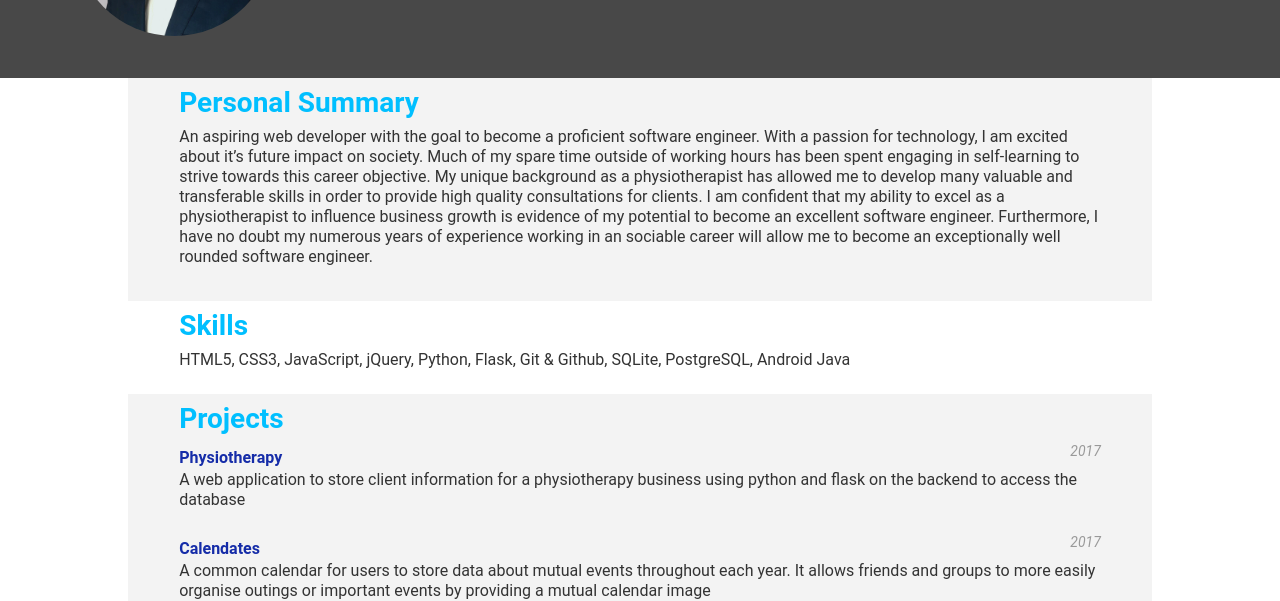
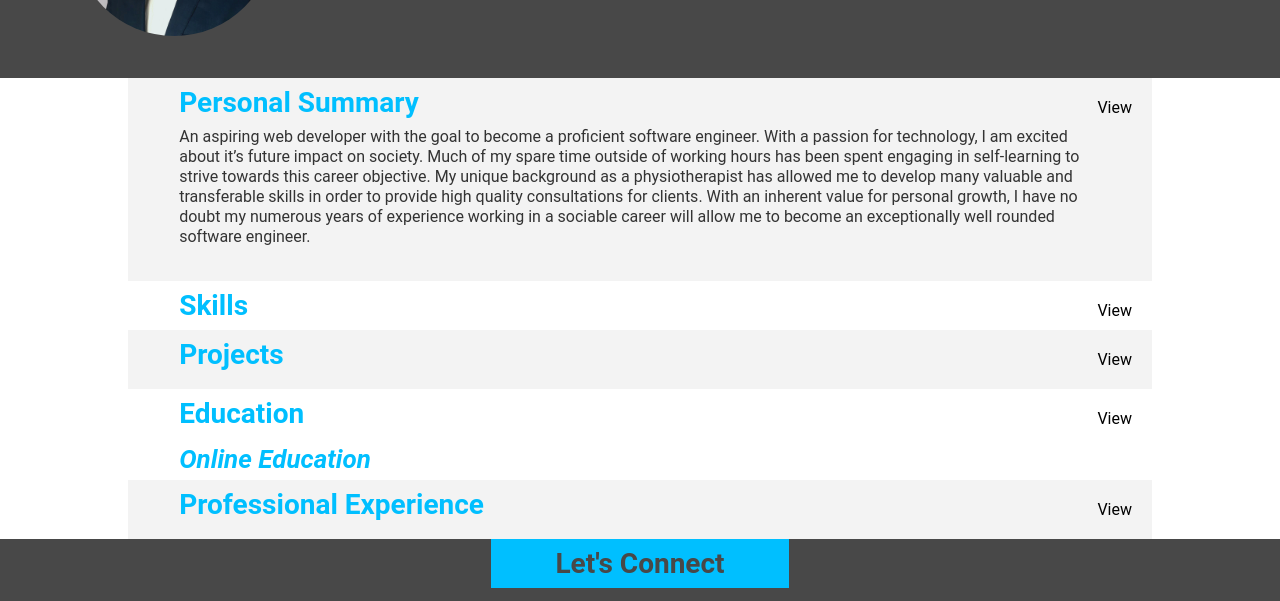
Before and after one commit to jeff-v-h/jeffvhuang.github.io, a plain HTML site: page index.html in a window 1280 px wide. Shown: the part 206-807 px from the top of the page. Drawn offline with Linux system fonts and the light colour scheme.

Commit message:
Add view div and click to toggle display of respective divs

```diff
--- a/css/style.css
+++ b/css/style.css
@@ -2,6 +2,10 @@
 	padding: 0;
 	margin: 0;
 	font-family: "Roboto", sans-serif;
+}
+
+h2 {
+	display: inline-block;
 }
 
 .clear-fix {
@@ -14,6 +18,13 @@
 	max-width: 1024px;
 }
 
+.toggle {
+	float: right;
+	margin-right: 20px;
+	margin-top: 20px;
+	cursor: pointer;
+}
+
 .summary-entry,
 .skills-entry,
 .education-entry,
@@ -21,6 +32,11 @@
 .project-entry {
 	padding: 0 5%;
 	margin-bottom: 24px;
+	display: none;
+}
+
+.summary-entry {
+	display: block;
 }
 
 .school-entry,
--- a/index.html
+++ b/index.html
@@ -15,18 +15,23 @@
 		<div id="main-content">
 			<div id="summary" class="gray">
 				<h2>Personal Summary</h2>
+				<div class="toggle">View</div>
 			</div>
 			<div id="skills">
 				<h2>Skills</h2>
+				<div class="toggle">View</div>
 			</div>
 		    <div id="projects" class="gray">
 				<h2>Projects</h2>
+				<div class="toggle">View</div>
 		    </div>
 		    <div id="education">
 				<h2>Education</h2>
+				<div class="toggle">View</div>
 		    </div>
 		    <div id="workExperience" class="gray">
 				<h2>Professional Experience</h2>
+				<div class="toggle">View</div>
 		    </div>
 		</div>
 	    <div id="footer">
--- a/js/resume-builder.js
+++ b/js/resume-builder.js
@@ -12,7 +12,7 @@ $(function() {
 			},
 			"bioPic": "images/display-picture.jpg",
 			"skills": ["HTML5", "CSS3", "JavaScript", "jQuery", "Python", "Flask", "Git & Github", "SQLite", "PostgreSQL", "Android Java"],
-			"personalSummary": "An aspiring web developer with the goal to become a proficient software engineer. With a passion for technology, I am excited about it’s future impact on society.  Much of my spare time outside of working hours has been spent engaging in self-learning to strive towards this career objective. My unique background as a physiotherapist has allowed me to develop many valuable and transferable skills in order to provide high quality consultations for clients. I am confident that my ability to excel as a physiotherapist to influence business growth is evidence of my potential to become an excellent software engineer. Furthermore, I have no doubt my numerous years of experience working in an sociable career will allow me to become an exceptionally well rounded software engineer."
+			"personalSummary": "An aspiring web developer with the goal to become a proficient software engineer. With a passion for technology, I am excited about it’s future impact on society.  Much of my spare time outside of working hours has been spent engaging in self-learning to strive towards this career objective. My unique background as a physiotherapist has allowed me to develop many valuable and transferable skills in order to provide high quality consultations for clients. With an inherent value for personal growth, I have no doubt my numerous years of experience working in a sociable career will allow me to become an exceptionally well rounded software engineer."
 		},
 
 		work: {
@@ -251,6 +251,8 @@ $(function() {
 	var viewSummary = {
 		init: function() {
 			this.summary = $('#summary');
+			this.heading = $('#summary h2');
+			this.toggleBtn = $('#summary .toggle');
 			this.render();
 		},
 
@@ -258,12 +260,18 @@ $(function() {
 			var bio = octopus.getBio();
 			var personalSummary = HTMLsummary.replace('%data%', bio.personalSummary);
 			this.summary.append(personalSummary);
+
+			this.toggleBtn.click(function() {
+				$('#summary p').toggle('fast');
+			});
 		}
 	};
 
 	var viewSkills = {
 		init: function() {
 			this.skillsDiv = $('#skills');
+			this.heading = $('#skills h2');
+			this.toggleBtn = $('#skills .toggle');
 			this.render();
 		},
 
@@ -281,12 +289,18 @@ $(function() {
 
 			var skills = HTMLskills.replace("%data%", listOfSkills);
 			this.skillsDiv.append(skills);
+
+			this.toggleBtn.click(function() {
+				$('#skills p').toggle('fast');
+			});
 		}
 	};
 
 	var viewProjects = {
 		init: function() {
 			this.projectsDiv = $("#projects");
+			this.heading = $('#projects h2');
+			this.toggleBtn = $('#projects .toggle');
 			this.render();
 		},
 
@@ -301,12 +315,18 @@ $(function() {
 				this.projectsDiv.append(HTMLprojectStart);
 				$(".project-entry:last").append(title).append(dates).append(description);
 			};
+
+			this.toggleBtn.click(function() {
+				$('.project-entry').toggle('fast');
+			});
 		}
 	};
 
 	var viewEducation = {
 		init: function() {
 			this.educationDiv = $("#education");
+			this.heading = $('#education h2');
+			this.toggleBtn = $('#education .toggle');
 			this.render();
 		},
 
@@ -327,12 +347,18 @@ $(function() {
 				var dates = HTMLonlineDates.replace("%data%", education.online[i].dates);
 				$(".education-entry:last").append(title).append(school).append(dates);
 			};
+
+			this.toggleBtn.click(function() {
+				$('.education-entry').toggle('fast');
+			});
 		}
 	};
 
 	var viewWork = {
 		init: function() {
 			this.workExperience = $("#workExperience");
+			this.heading = $('#workExperience h2');
+			this.toggleBtn = $('#workExperience .toggle');
 			this.render();
 		},
 
@@ -353,6 +379,10 @@ $(function() {
 					$(".duties-list:last").append(workDuty);
 				};
 			};
+
+			this.toggleBtn.click(function() {
+				$('.work-entry').toggle('fast');
+			});
 		}
 	};
 
```
